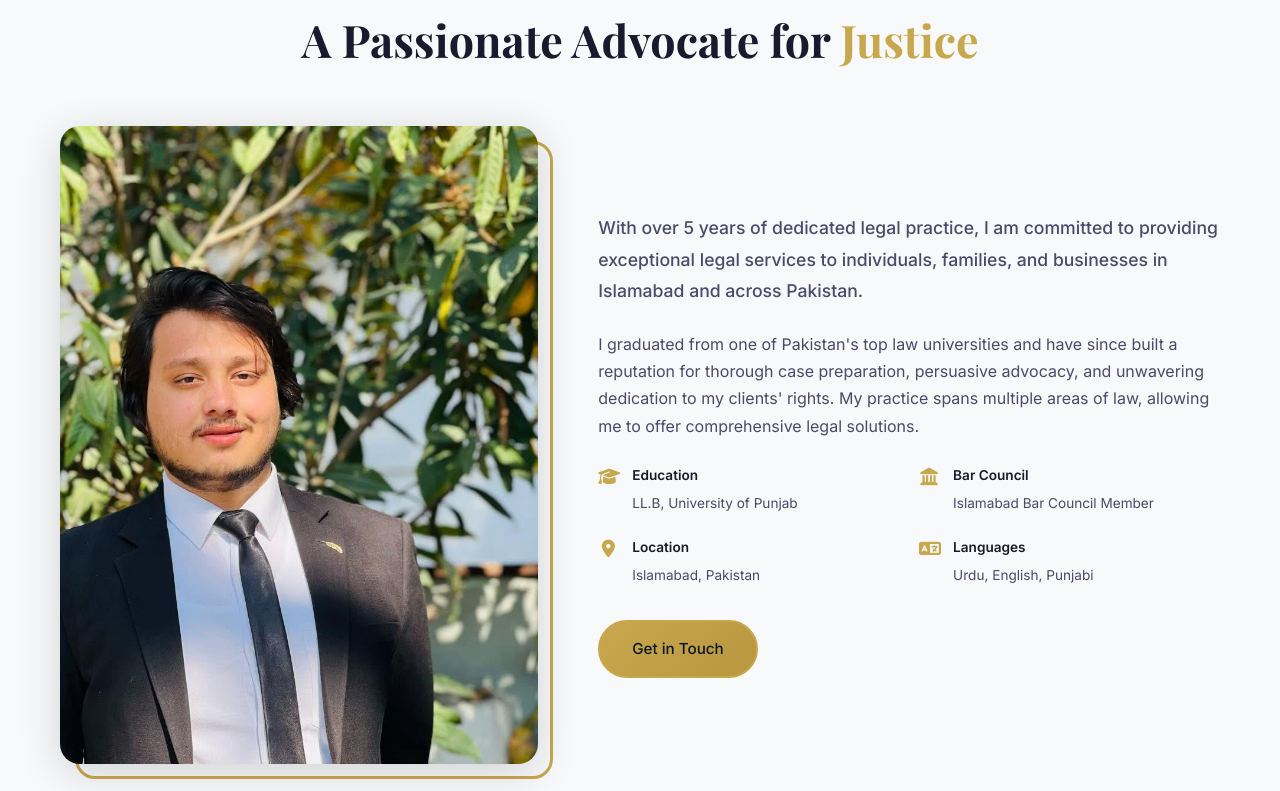
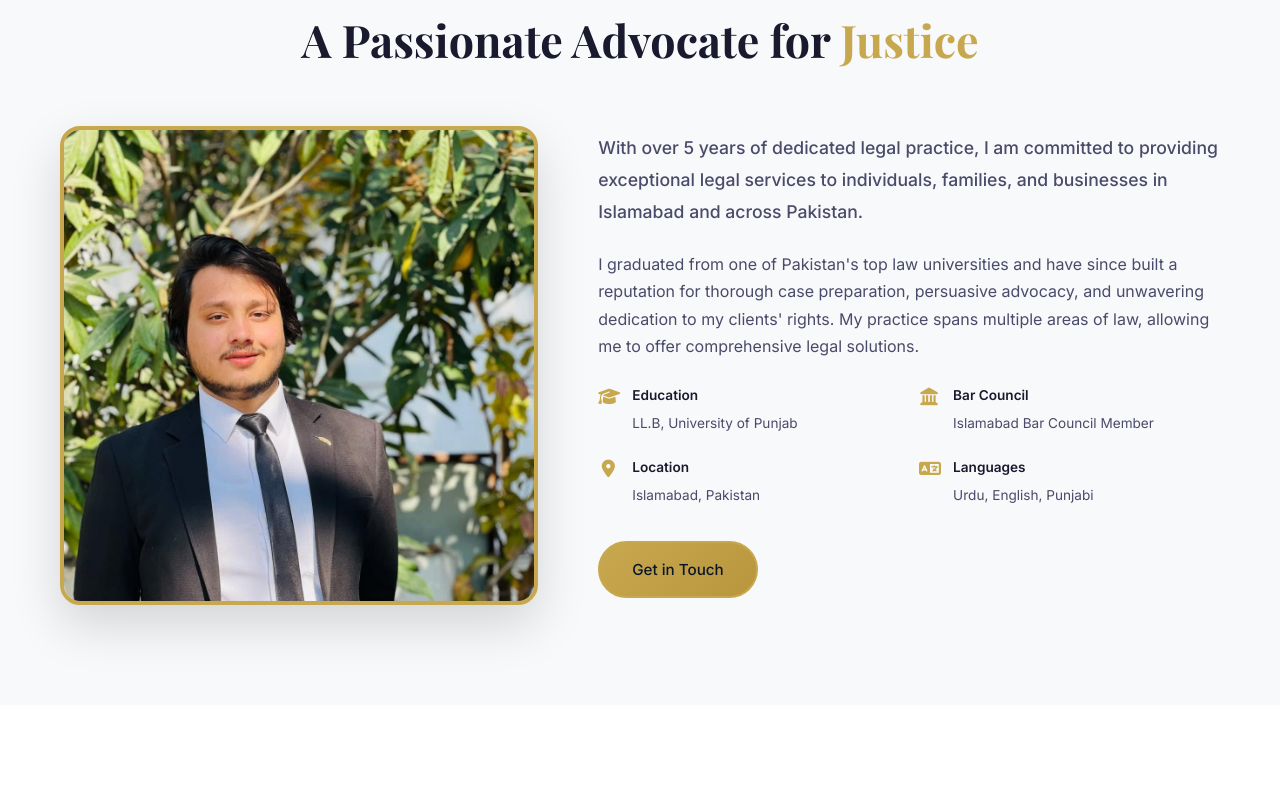
Before and after one commit to adeel955/lawyer-portfolio, a plain HTML site: page index.html in a window 1280 px wide. Shown: the part 969-1760 px from the top of the page. Drawn offline with nearby package versions, Linux system fonts and the light colour scheme.

Commit message:
Improved photo styling - clean gold border, square format

```diff
--- a/style.css
+++ b/style.css
@@ -405,24 +405,18 @@ img {
 
 .about-photo {
     width: 100%;
-    aspect-ratio: 3/4;
+    aspect-ratio: 1/1;
     object-fit: cover;
     object-position: top center;
     border-radius: var(--radius-lg);
     position: relative;
     z-index: 1;
-    box-shadow: var(--shadow-lg);
+    border: 4px solid var(--gold);
+    box-shadow: 0 20px 50px rgba(0,0,0,0.15);
 }
 
 .about-image-accent {
-    position: absolute;
-    top: 15px;
-    left: 15px;
-    width: 100%;
-    height: 100%;
-    border: 3px solid var(--gold);
-    border-radius: var(--radius-lg);
-    z-index: 0;
+    display: none;
 }
 
 .about-intro {
```
